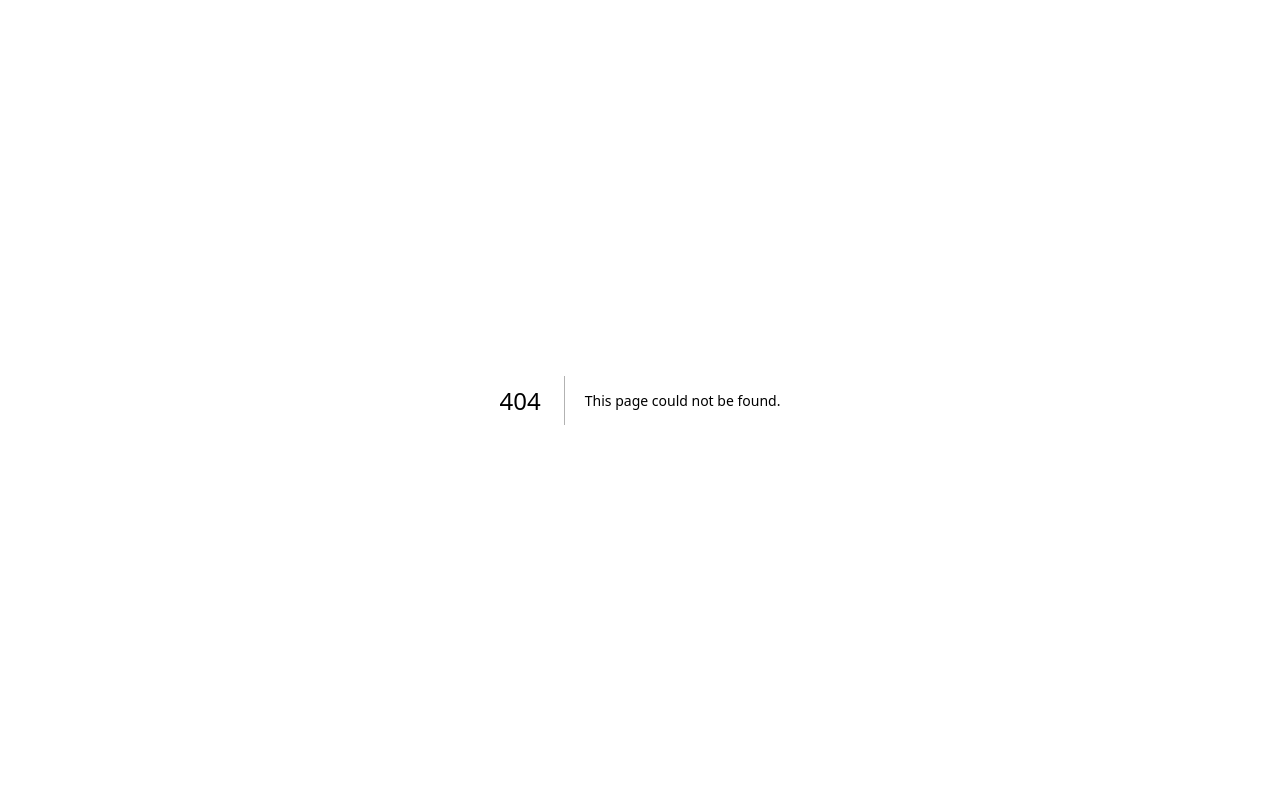
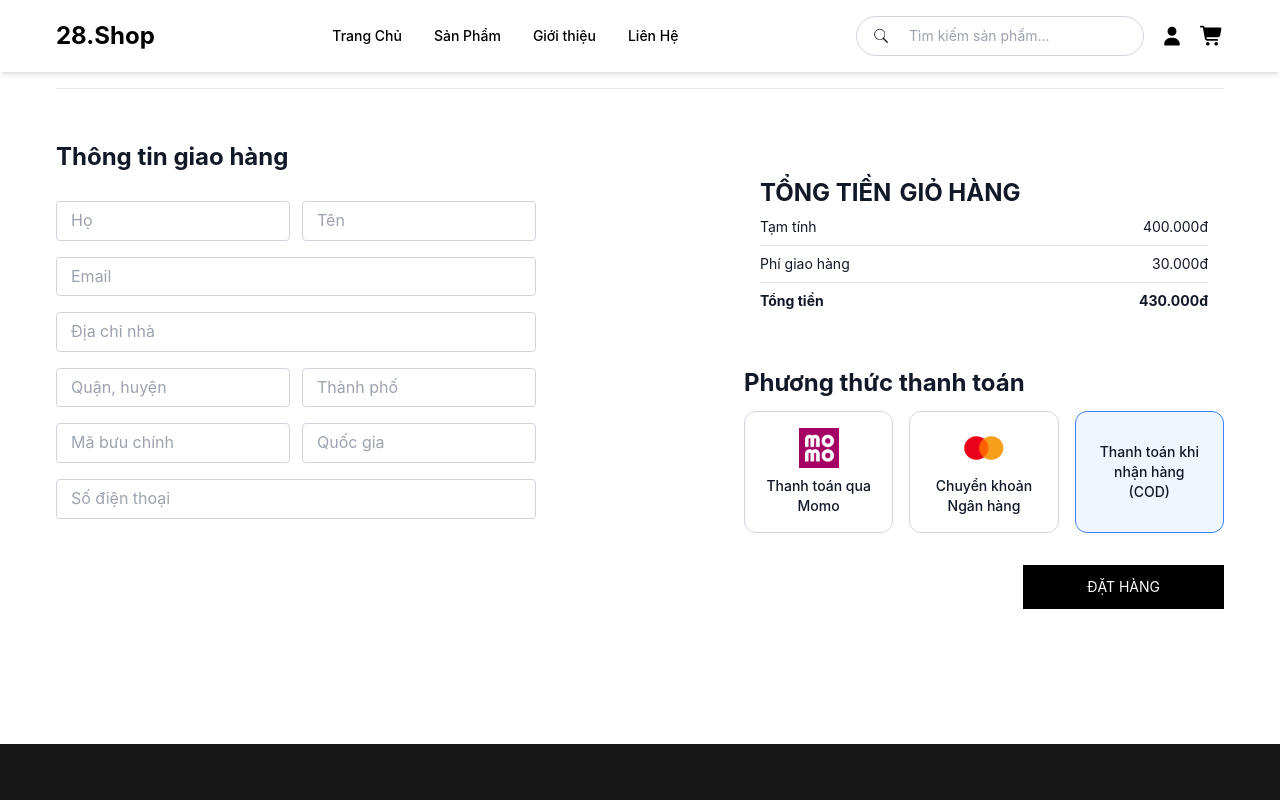
Before and after one commit to dinhhieu1208/Ecomerce, a Next.js app: page /payment in a window 1280 px wide. Before the commit this address had no page. Shown: the top 800 px of the page. Built offline with nearby package versions, Linux system fonts and the light colour scheme.

Commit message:
[feature] Trang payment

```diff
--- a/src/app/(main)/cart/page.js
+++ b/src/app/(main)/cart/page.js
@@ -1,8 +1,11 @@
 'use client';
 import React, { useState } from 'react';
 import CartTotal from '../../../components/cartTotal.js';
+import { useRouter } from 'next/navigation';
 
 const Cart = () => {
+  const router = useRouter();
+
   // Dữ liệu mẫu giỏ hàng
   const [cartData, setCartData] = useState([
     {
@@ -102,7 +105,9 @@ const Cart = () => {
           <CartTotal />
           <div className="w-full text-end">
             <button
-              onClick={() => alert('Đi đến trang thanh toán')}
+              onClick={() => {
+                router.push('/payment');
+              }}
               className="bg-black text-white text-sm my-8 px-8 py-3"
             >
               Thanh toán
--- /dev/null
+++ b/src/app/(main)/payment/page.js
@@ -0,0 +1,273 @@
+'use client';
+
+import React, { useState } from 'react';
+import CartTotal from '../../../components/cartTotal.js';
+
+// Dữ liệu giỏ hàng mẫu
+const sampleCart = [
+  {
+    _id: '1',
+    name: 'Áo Thun Unisex Basic',
+    image: '/images/clother-1.jpg',
+    price: 150000,
+    size: 'M',
+    quantity: 2,
+  },
+  {
+    _id: '2',
+    name: 'Quần Jean Nam Rách Gối',
+    image: '/images/clother-2.jpg',
+    price: 200000,
+    size: 'L',
+    quantity: 1,
+  },
+];
+
+const Payment = () => {
+  const [cartData] = useState(sampleCart);
+  const [method, setMethod] = useState('cod'); // mặc định COD
+  const [formData, setFormData] = useState({
+    firstName: '',
+    lastName: '',
+    email: '',
+    street: '',
+    city: '',
+    state: '',
+    zipcode: '',
+    country: '',
+    phone: '',
+  });
+
+  const handleChange = (e) => {
+    const { name, value } = e.target;
+    setFormData((prev) => ({ ...prev, [name]: value }));
+  };
+
+  const handleSubmit = (e) => {
+    e.preventDefault();
+
+    const orderData = {
+      address: formData,
+      items: cartData,
+      amount:
+        cartData.reduce((sum, item) => sum + item.price * item.quantity, 0) +
+        30000, // phí ship mẫu
+      method,
+    };
+
+    if (method === 'momo') {
+      alert(
+        'Chuyển hướng đến Momo để thanh toán...\n' +
+          JSON.stringify(orderData, null, 2)
+      );
+    } else if (method === 'bank') {
+      alert(
+        'Chuyển hướng đến trang thanh toán ngân hàng...\n' +
+          JSON.stringify(orderData, null, 2)
+      );
+    } else {
+      alert(
+        'Đặt hàng thành công - Thanh toán khi nhận hàng (COD)\n' +
+          JSON.stringify(orderData, null, 2)
+      );
+    }
+  };
+
+  return (
+    <div className="max-w-[1200px] mx-auto px-4 py-4">
+      <form
+        onSubmit={handleSubmit}
+        className="flex flex-col sm:flex-row justify-between gap-4 pt-10 min-h-[80vh] border-t"
+      >
+        {/* Thông tin giao hàng */}
+        <div className="flex flex-col gap-4 w-full sm:max-w-[480px]">
+          <h2 className="text-xl sm:text-2xl font-bold my-3">
+            Thông tin giao hàng
+          </h2>
+
+          <div className="flex gap-3">
+            <input
+              required
+              name="firstName"
+              value={formData.firstName}
+              onChange={handleChange}
+              className="border border-gray-300 rounded py-1.5 px-3.5 w-full"
+              type="text"
+              placeholder="Họ"
+            />
+            <input
+              required
+              name="lastName"
+              value={formData.lastName}
+              onChange={handleChange}
+              className="border border-gray-300 rounded py-1.5 px-3.5 w-full"
+              type="text"
+              placeholder="Tên"
+            />
+          </div>
+
+          <input
+            required
+            name="email"
+            value={formData.email}
+            onChange={handleChange}
+            className="border border-gray-300 rounded py-1.5 px-3.5 w-full"
+            type="email"
+            placeholder="Email"
+          />
+
+          <input
+            required
+            name="street"
+            value={formData.street}
+            onChange={handleChange}
+            className="border border-gray-300 rounded py-1.5 px-3.5 w-full"
+            type="text"
+            placeholder="Địa chỉ nhà"
+          />
+
+          <div className="flex gap-3">
+            <input
+              required
+              name="city"
+              value={formData.city}
+              onChange={handleChange}
+              className="border border-gray-300 rounded py-1.5 px-3.5 w-full"
+              type="text"
+              placeholder="Quận, huyện"
+            />
+            <input
+              required
+              name="state"
+              value={formData.state}
+              onChange={handleChange}
+              className="border border-gray-300 rounded py-1.5 px-3.5 w-full"
+              type="text"
+              placeholder="Thành phố"
+            />
+          </div>
+
+          <div className="flex gap-3">
+            <input
+              required
+              name="zipcode"
+              value={formData.zipcode}
+              onChange={handleChange}
+              className="border border-gray-300 rounded py-1.5 px-3.5 w-full"
+              type="number"
+              placeholder="Mã bưu chính"
+            />
+            <input
+              required
+              name="country"
+              value={formData.country}
+              onChange={handleChange}
+              className="border border-gray-300 rounded py-1.5 px-3.5 w-full"
+              type="text"
+              placeholder="Quốc gia"
+            />
+          </div>
+
+          <input
+            required
+            name="phone"
+            value={formData.phone}
+            onChange={handleChange}
+            className="border border-gray-300 rounded py-1.5 px-3.5 w-full"
+            type="number"
+            placeholder="Số điện thoại"
+          />
+        </div>
+
+        {/* Giỏ hàng + thanh toán */}
+        <div className="mt-8 w-full sm:max-w-[480px]">
+          <CartTotal />
+
+          {/* Phương thức thanh toán */}
+          <div className="mt-10">
+            <h2 className="text-xl sm:text-2xl font-bold mb-3">
+              Phương thức thanh toán
+            </h2>
+            <div className="grid grid-cols-1 sm:grid-cols-3 gap-4">
+              <label
+                onClick={() => setMethod('momo')}
+                className={`flex flex-col items-center justify-center gap-2 border rounded-xl p-4 cursor-pointer transition hover:shadow-md ${
+                  method === 'momo'
+                    ? 'border-blue-500 bg-blue-50'
+                    : 'border-gray-300'
+                }`}
+              >
+                <img
+                  src="/images/momo.webp"
+                  className="w-10 h-10 object-contain"
+                />
+                <span className="text-center text-sm font-medium">
+                  Thanh toán qua Momo
+                </span>
+                <input
+                  type="radio"
+                  checked={method === 'momo'}
+                  readOnly
+                  className="hidden"
+                />
+              </label>
+
+              <label
+                onClick={() => setMethod('bank')}
+                className={`flex flex-col items-center justify-center gap-2 border rounded-xl p-4 cursor-pointer transition hover:shadow-md ${
+                  method === 'bank'
+                    ? 'border-blue-500 bg-blue-50'
+                    : 'border-gray-300'
+                }`}
+              >
+                <img
+                  src="/images/bank-2.png"
+                  className="w-10 h-10 object-contain"
+                />
+                <span className="text-center text-sm font-medium">
+                  Chuyển khoản Ngân hàng
+                </span>
+                <input
+                  type="radio"
+                  checked={method === 'bank'}
+                  readOnly
+                  className="hidden"
+                />
+              </label>
+
+              <label
+                onClick={() => setMethod('cod')}
+                className={`flex flex-col items-center justify-center gap-2 border rounded-xl p-4 cursor-pointer transition hover:shadow-md ${
+                  method === 'cod'
+                    ? 'border-blue-500 bg-blue-50'
+                    : 'border-gray-300'
+                }`}
+              >
+                <span className="text-center text-sm font-medium">
+                  Thanh toán khi nhận hàng (COD)
+                </span>
+                <input
+                  type="radio"
+                  checked={method === 'cod'}
+                  readOnly
+                  className="hidden"
+                />
+              </label>
+            </div>
+          </div>
+
+          <div className="w-full text-end mt-8">
+            <button
+              type="submit"
+              className="bg-black text-white px-16 py-3 text-sm"
+            >
+              ĐẶT HÀNG
+            </button>
+          </div>
+        </div>
+      </form>
+    </div>
+  );
+};
+
+export default Payment;
```
Also changed, not shown: public/images/bank-2.png (added), public/images/momo.webp (added).
